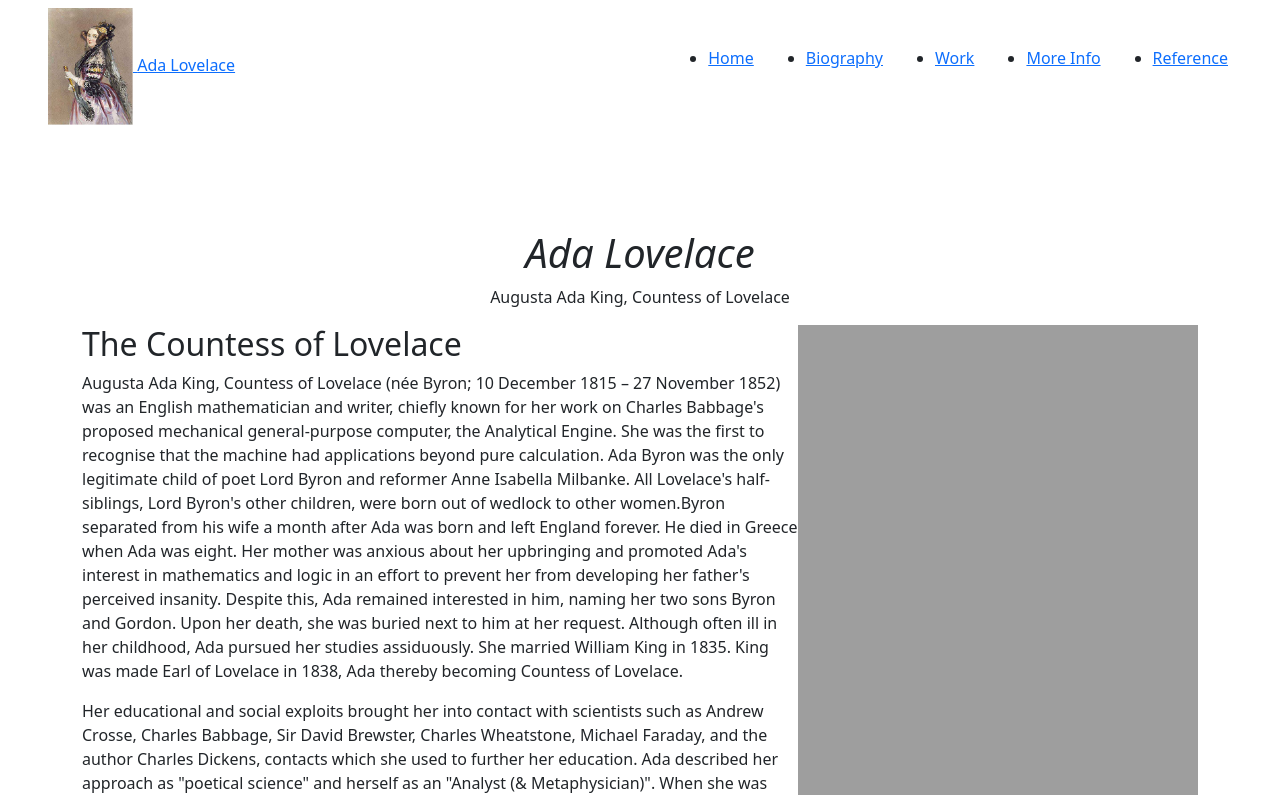
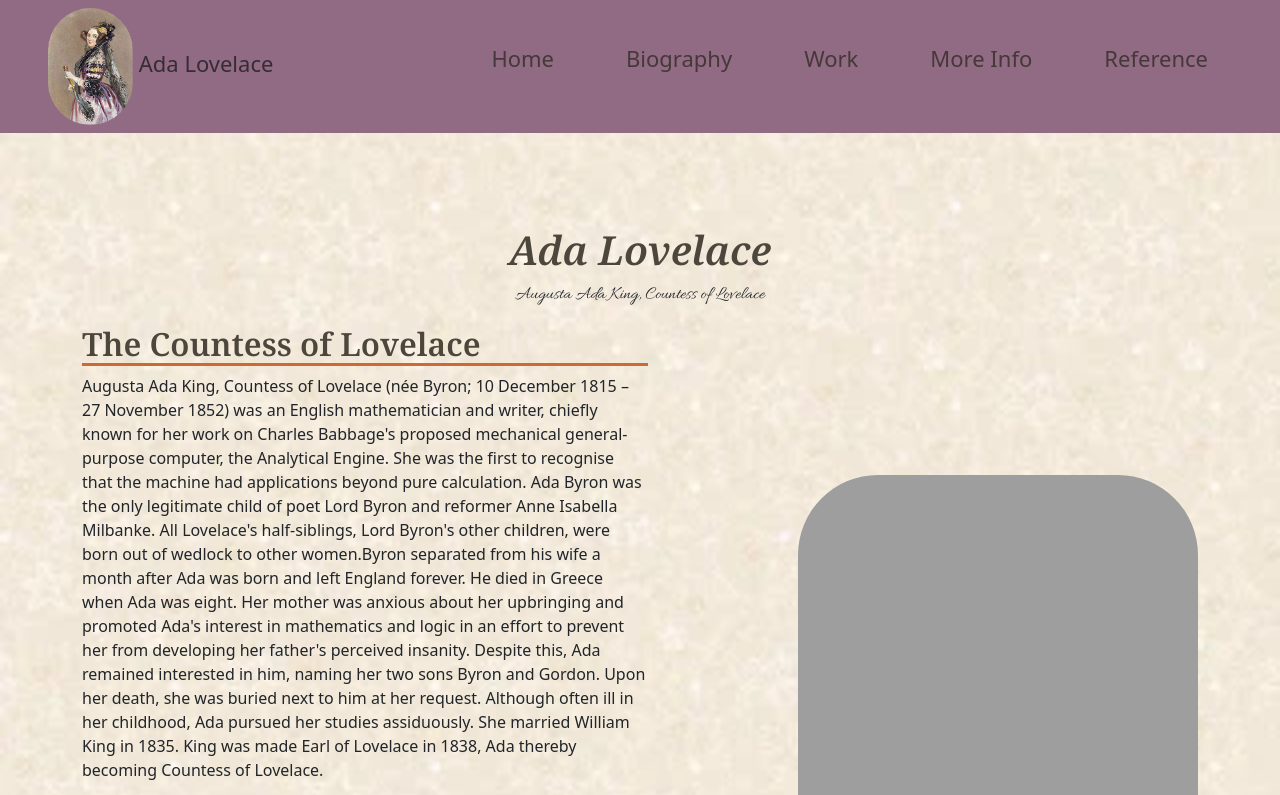
Before and after one commit to RehabAlqahtani/Wikipedia-page_Rehab, a plain HTML site: page index.html in a window 1280 px wide. Shown: the top 795 px of the page. Drawn offline with nearby package versions, Linux system fonts and the light colour scheme; the site is published under a folder, as on GitHub Pages, so addresses that start at the root find nothing.

Commit message:
adjust paths

```diff
--- a/index.html
+++ b/index.html
@@ -4,7 +4,7 @@
     <meta charset="UTF-8">
     <meta name="viewport" content="width=device-width, initial-scale=1.0">
     <title>Ada Lovelace</title>
-    <link rel="stylesheet" href="../styles.css">
+    <link rel="stylesheet" href="./styles.css">
     <link
       rel="stylesheet"
       href="https://cdn.jsdelivr.net/npm/bootstrap@5.3.3/dist/css/bootstrap.min.css"
@@ -25,7 +25,7 @@
         class="navbar d-flex justify-content-between align-items-center px-5">
 
         <div>
-          <a href="../index.html">
+          <a href="./index.html">
           <span>
             <img src="img/ada-king.png" width="85" alt="">
           </span>
@@ -36,19 +36,19 @@
 
         <ul class="nav-lists nav-item d-flex gap-5 ">
           <li class="li-element nav-item me-1">
-            <a href="/index.html">Home</a>
+            <a href="./index.html">Home</a>
           </li>
           <li class="li-element nav-lists nav-item me-1">
-            <a href="../pages/biography.html">Biography</a>
+            <a href="./pages/biography.html">Biography</a>
           </li>
           <li class="li-element nav-lists nav-item me-1">
-            <a href="../pages/work.html">Work</a>
+            <a href="./pages/work.html">Work</a>
           </li>
           <li class="li-element nav-lists nav-item me-1">
-            <a href="../pages/More-Info.html">More Info</a>
+            <a href="./pages/More-Info.html">More Info</a>
           </li>
           <li class="li-element nav-lists nav-item me-1">
-            <a href="../pages/Reference.html">Reference</a>
+            <a href="./pages/Reference.html">Reference</a>
           </li>
         </ul>
       </nav>
```
Also changed, not shown: pages/More-Info.html (+1 -1 lines), pages/Reference.html (+1 -1 lines), pages/biography.html (+1 -1 lines), pages/work.html (+1 -1 lines).
